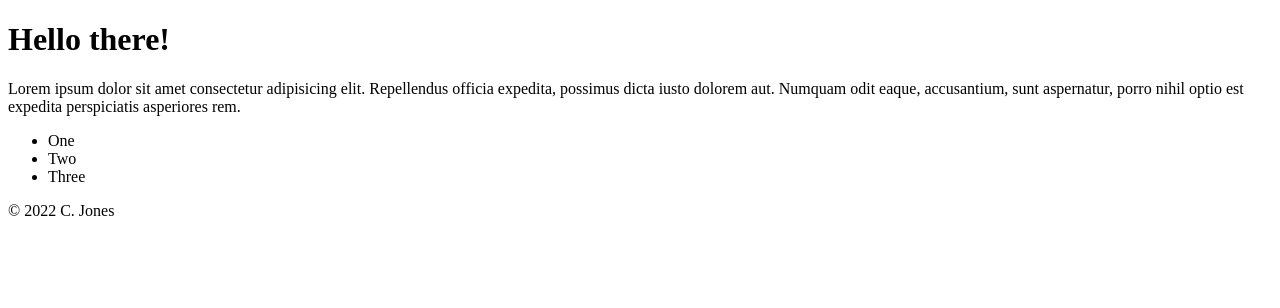
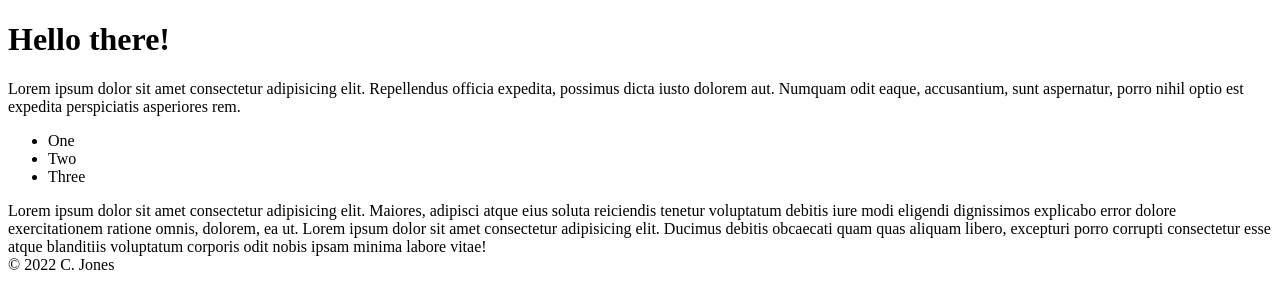
Before and after one commit to Carolista/class-13-git-example, a plain HTML site: page index.html in a window 1280 px wide. Drawn offline with Linux system fonts and the light colour scheme.

Commit message:
added more content

```diff
--- a/index.html
+++ b/index.html
@@ -13,6 +13,7 @@
       <li>Three</li>
     </ul>
   </div>
+  <div>Lorem ipsum dolor sit amet consectetur adipisicing elit. Maiores, adipisci atque eius soluta reiciendis tenetur voluptatum debitis iure modi eligendi dignissimos explicabo error dolore exercitationem ratione omnis, dolorem, ea ut. Lorem ipsum dolor sit amet consectetur adipisicing elit. Ducimus debitis obcaecati quam quas aliquam libero, excepturi porro corrupti consectetur esse atque blanditiis voluptatum corporis odit nobis ipsam minima labore vitae!</div>
   <footer>&copy; 2022 C. Jones</footer>
 </body>
 </html>
```
